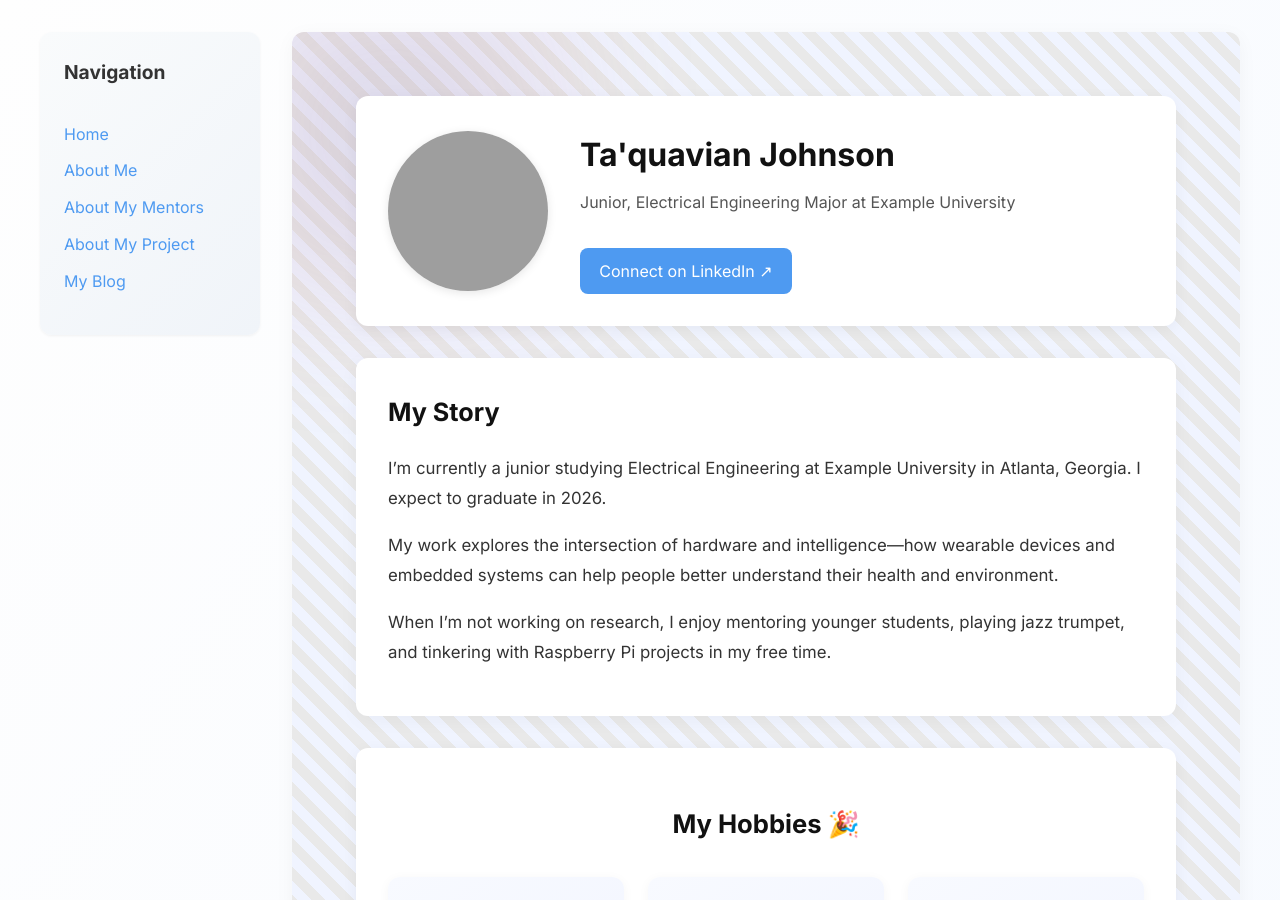
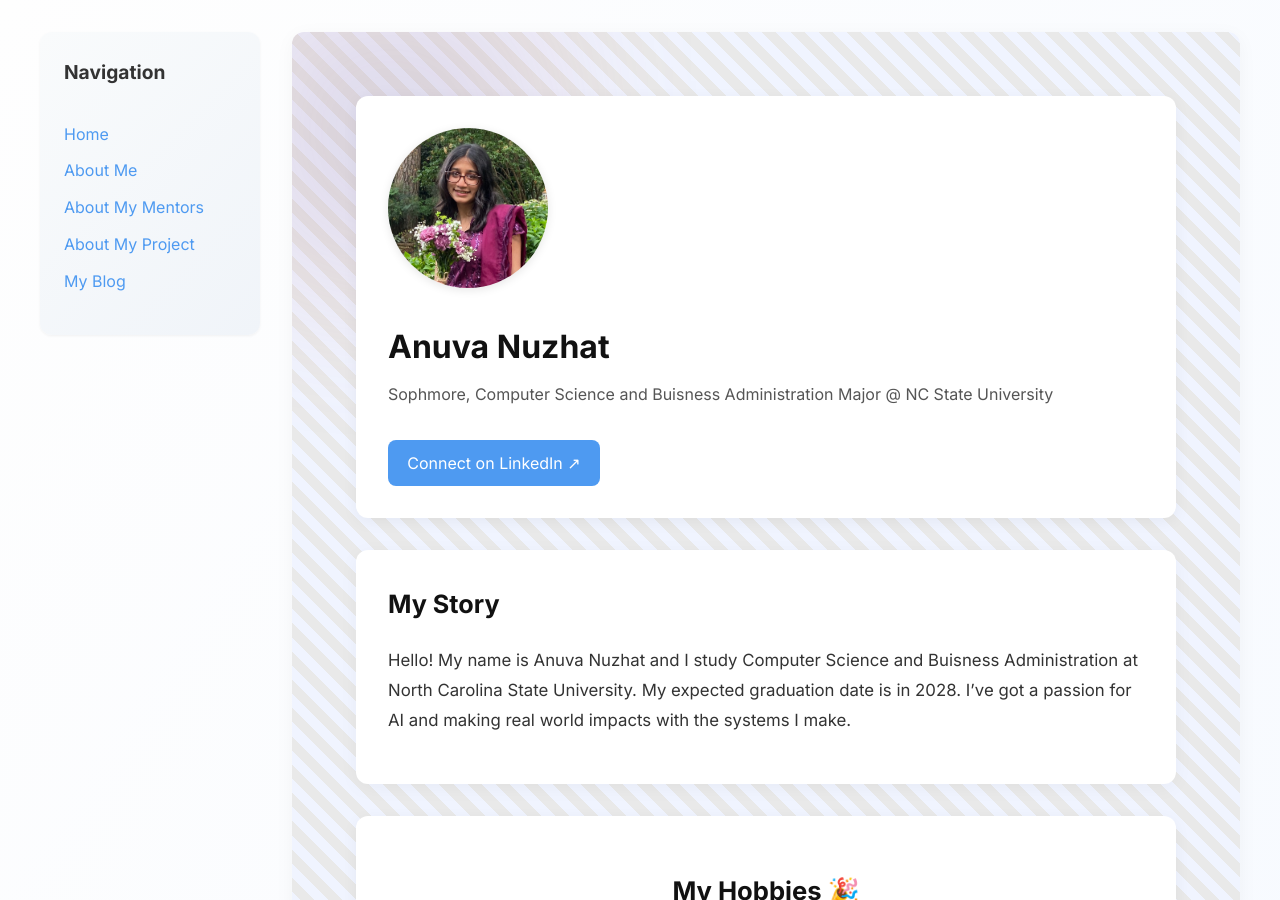
Before and after one commit to anuvanuzhat/anuvanuzhat.github.io, a Jekyll site: the page built from pages/about-me.md, in a window 1280 px wide and 900 px high. Built offline with Jekyll 4.4.1, drawn with Linux system fonts in a browser that asks for light colours; grey boxes are pictures that could not be loaded.

Commit message:
Update about-me.md

```diff
--- a/pages/about-me.md
+++ b/pages/about-me.md
@@ -4,16 +4,12 @@ title: About Me
 permalink: /about-me.html
 
 about:
-  name: Ta'quavian Johnson
-  role: Junior, Electrical Engineering Major at Example University
-  image: /assets/images/me.jpg
-  linkedin: https://www.linkedin.com/in/taquavian-johnson/
+  name: Anuva Nuzhat
+  role: Sophmore, Computer Science and Buisness Administration Major @ NC State University
+  image: assets/images/aboutme.jpg
+  linkedin: https://www.linkedin.com/in/anuva-nuzhat-51848b262/
   bio: |
-    I’m currently a junior studying Electrical Engineering at Example University in Atlanta, Georgia. I expect to graduate in 2026.
-
-    My work explores the intersection of hardware and intelligence—how wearable devices and embedded systems can help people better understand their health and environment.
-
-    When I’m not working on research, I enjoy mentoring younger students, playing jazz trumpet, and tinkering with Raspberry Pi projects in my free time.
+    Hello! My name is Anuva Nuzhat and I study Computer Science and Buisness Administration at North Carolina State University. My expected graduation date is in 2028. I've got a passion for AI and making real world impacts with the systems I make.
 
   hobbies:
     - icon: 🎺
```
